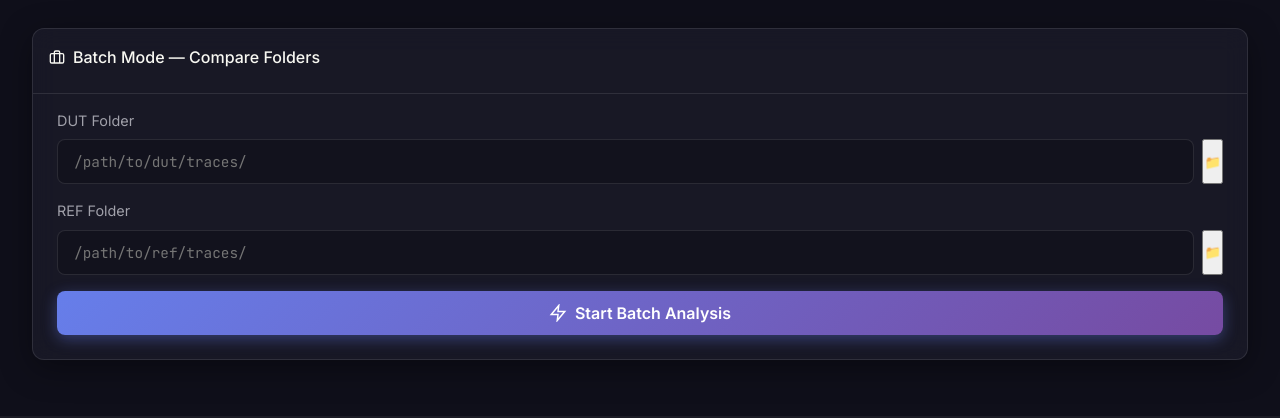
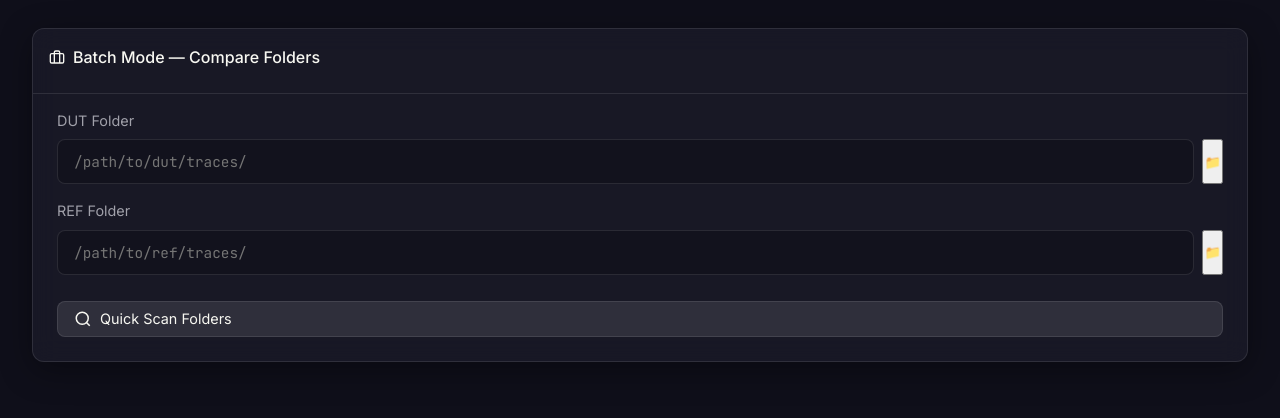
Before and after one commit to tuansethust-ops/app_entry_rca, a FastAPI app: page / in a window 1280 px wide, after a click on "Batch Mode — Compare Folders". Shown: the part 447-865 px from the top of the page. Run offline with FastAPI, Linux system fonts and the light colour scheme.

Commit message:
feat: Add Quick Scan functionality to Batch Mode

```diff
--- a/web/server.py
+++ b/web/server.py
@@ -122,13 +122,13 @@
     return {"job_id": job.id, "status": job.status}
 
 
-@app.post("/api/batch")
-async def start_batch(body: Dict[str, Any]):
-    """Start batch analysis for multiple DUT-REF pairs in directories."""
+import re
+
+@app.post("/api/scan-folders")
+async def scan_folders(body: Dict[str, Any]):
+    """Quickly scan folders to extract device metadata and paired apps."""
     dut_dir = body.get("dut_dir", "")
     ref_dir = body.get("ref_dir", "")
-    backend = body.get("backend", "auto")
-    options = body.get("options", {})
 
     dut_path = Path(dut_dir)
     ref_path = Path(ref_dir)
@@ -138,25 +138,73 @@
     if not ref_path.is_dir():
         return JSONResponse({"error": f"REF directory not found: {ref_dir}"}, status_code=400)
 
-    # Find trace files
     trace_exts = {".log", ".perfetto", ".pftrace", ".systrace", ".trace"}
-    dut_files = {f.stem: f for f in dut_path.iterdir() if f.suffix.lower() in trace_exts}
-    ref_files = {f.stem: f for f in ref_path.iterdir() if f.suffix.lower() in trace_exts}
 
-    # Auto-pair by filename
-    paired = []
-    for name in sorted(dut_files.keys()):
-        if name in ref_files:
-            paired.append((str(dut_files[name]), str(ref_files[name]), name))
+    # regex to match: A075FYG3_VOS_4GB_250709_S1_250709_092927_helloworld.log
+    # or just try to extract components. We make it flexible.
+    pattern = re.compile(r"^(?P<device>[^_]+)_(?P<os>[^_]+)_(?P<ram>\d+GB)_(?P<build>\d+)_.*?(?:_(?P<app>[a-zA-Z0-9]+))?\.(?:log|perfetto|pftrace|systrace|trace)$", re.IGNORECASE)
 
-    if not paired:
-        return JSONResponse(
-            {"error": "No matching trace file pairs found between DUT and REF directories."},
-            status_code=400,
-        )
+    def parse_folder(path: Path):
+        meta = {"model": "Unknown", "os": "Unknown", "ram": "Unknown", "build": "Unknown", "total_files": 0}
+        files = {}
+        for f in path.iterdir():
+            if f.is_file() and f.suffix.lower() in trace_exts:
+                meta["total_files"] += 1
+                m = pattern.match(f.name)
+                if m:
+                    g = m.groupdict()
+                    meta["model"] = g.get("device", meta["model"])
+                    meta["os"] = g.get("os", meta["os"])
+                    meta["ram"] = g.get("ram", meta["ram"])
+                    meta["build"] = g.get("build", meta["build"])
+                    app_name = g.get("app") or f.stem.split("_")[-1]
+                    files[app_name] = f
+                else:
+                    # Fallback: use the part after the last underscore, or the whole stem
+                    parts = f.stem.split("_")
+                    app_name = parts[-1] if len(parts) > 1 else f.stem
+                    files[app_name] = f
+        return meta, files
+
+    dut_meta, dut_files = parse_folder(dut_path)
+    ref_meta, ref_files = parse_folder(ref_path)
+
+    matched_apps = []
+    for app_name in sorted(dut_files.keys()):
+        if app_name in ref_files:
+            matched_apps.append({
+                "target": app_name,
+                "dut_file": str(dut_files[app_name]),
+                "ref_file": str(ref_files[app_name]),
+                "selected": True
+            })
+
+    return {
+        "dut": dut_meta,
+        "ref": ref_meta,
+        "matched_apps": matched_apps
+    }
+
+
+@app.post("/api/batch")
+async def start_batch(body: Dict[str, Any]):
+    """Start batch analysis for specific selected DUT-REF pairs."""
+    pairs = body.get("pairs", [])
+    backend = body.get("backend", "auto")
+    options = body.get("options", {})
+
+    if not pairs:
+        return JSONResponse({"error": "No pairs provided for batch analysis."}, status_code=400)
 
     job_ids = []
-    for dut_f, ref_f, target_name in paired:
+    for pair in pairs:
+        dut_f = pair.get("dut_path")
+        ref_f = pair.get("ref_path")
+        target_name = pair.get("target", "")
+
+        if not dut_f or not ref_f:
+            continue
+
         job = job_manager.create_job(
             dut_path=dut_f,
             ref_path=ref_f,
--- a/web/static/css/style.css
+++ b/web/static/css/style.css
@@ -285,6 +285,15 @@
 .toast.success { border-left-color: var(--color-success); }
 @keyframes slideIn { from { transform: translateX(100%); opacity: 0; } to { transform: translateX(0); opacity: 1; } }
 
+/* Scan Results UI */
+.scan-results-panel { background: rgba(0,0,0,0.15); border-radius: var(--radius-md); padding: 1.25rem; border: 1px solid var(--border-glass); }
+.scan-device-cards { display: grid; grid-template-columns: 1fr 1fr; gap: 1rem; }
+.scan-card { background: rgba(255,255,255,0.05); border: 1px solid var(--border-glass); padding: 1rem; border-radius: var(--radius-sm); }
+.scan-card strong { color: var(--accent-blue); font-size: 1.1rem; margin-right: 0.5rem; }
+.scan-card .scan-sub { font-size: 0.85rem; color: var(--text-muted); margin-top: 0.5rem; }
+.scan-results-panel table th, .scan-results-panel table td { padding: 0.5rem; }
+.scan-results-panel tbody tr:hover td { background: rgba(255,255,255,0.05); }
+
 /* Responsive */
 @media (max-width: 768px) {
     .analyze-grid { grid-template-columns: 1fr; }
--- a/web/static/js/app.js
+++ b/web/static/js/app.js
@@ -367,18 +367,117 @@
     }
 };
 
-// Batch mode setup
-document.getElementById('btn-start-batch').addEventListener('click', async () => {
+// Batch mode setup: Quick Scan & Smart Selection
+let currentBatchPairs = [];
+
+document.getElementById('btn-scan-folders').addEventListener('click', async () => {
     const dDir = document.getElementById('batch-dut-dir').value.trim();
     const rDir = document.getElementById('batch-ref-dir').value.trim();
     if(!dDir || !rDir) {
         showToast("Select both DUT and REF directories", "error");
         return;
     }
+
+    const btn = document.getElementById('btn-scan-folders');
+    btn.innerHTML = 'Scanning...';
+    btn.disabled = true;
+
+    try {
+        const res = await fetch(`${API_BASE}/scan-folders`, {
+            method: 'POST',
+            headers: {'Content-Type': 'application/json'},
+            body: JSON.stringify({ dut_dir: dDir, ref_dir: rDir })
+        });
+        const data = await res.json();
+        if(!res.ok) throw new Error(data.error);
+
+        // Populate Device Info
+        document.getElementById('scan-dut-model').textContent = data.dut.model;
+        document.getElementById('scan-dut-ram').textContent = data.dut.ram;
+        document.getElementById('scan-dut-build').textContent = data.dut.build;
+        document.getElementById('scan-dut-count').textContent = data.dut.total_files;
+
+        document.getElementById('scan-ref-model').textContent = data.ref.model;
+        document.getElementById('scan-ref-ram').textContent = data.ref.ram;
+        document.getElementById('scan-ref-build').textContent = data.ref.build;
+        document.getElementById('scan-ref-count').textContent = data.ref.total_files;
+
+        // Populate Table
+        currentBatchPairs = data.matched_apps;
+        const tbody = document.getElementById('scan-apps-tbody');
+        tbody.innerHTML = '';
+        currentBatchPairs.forEach((pair, i) => {
+            const tr = document.createElement('tr');
+            tr.innerHTML = `
+                <td><input type="checkbox" class="scan-app-cb" data-index="${i}" ${pair.selected ? 'checked' : ''}></td>
+                <td style="font-weight:600; color:var(--text-main)">${pair.target}</td>
+                <td class="mono" style="font-size:0.8rem; opacity:0.8">${pair.dut_file.split(/[\\/]/).pop()}</td>
+                <td class="mono" style="font-size:0.8rem; opacity:0.8">${pair.ref_file.split(/[\\/]/).pop()}</td>
+            `;
+            tbody.appendChild(tr);
+        });
+
+        // Update selected count
+        const updateCount = () => {
+            const checked = document.querySelectorAll('.scan-app-cb:checked').length;
+            document.getElementById('scan-selected-count').textContent = checked;
+            document.getElementById('btn-start-batch').disabled = checked === 0;
+            // Update internal state
+            document.querySelectorAll('.scan-app-cb').forEach(cb => {
+                currentBatchPairs[cb.dataset.index].selected = cb.checked;
+            });
+        };
+
+        // Attach listeners to checkboxes
+        document.querySelectorAll('.scan-app-cb').forEach(cb => {
+            cb.addEventListener('change', updateCount);
+        });
+
+        document.getElementById('scan-select-all').checked = true;
+        document.getElementById('scan-select-all').addEventListener('change', (e) => {
+            document.querySelectorAll('.scan-app-cb').forEach(cb => {
+                cb.checked = e.target.checked;
+            });
+            updateCount();
+        });
+
+        updateCount();
+
+        // Show panel
+        document.getElementById('scan-results-panel').style.display = 'block';
+        showToast(`Found ${currentBatchPairs.length} matched pairs`, 'success');
+
+    } catch(e) {
+        showToast(e.message, 'error');
+    } finally {
+        btn.innerHTML = '<svg width="18" height="18" viewBox="0 0 24 24" fill="none" stroke="currentColor" stroke-width="2"><circle cx="11" cy="11" r="8"/><path d="m21 21-4.35-4.35"/></svg> Quick Scan Folders';
+        btn.disabled = false;
+    }
+});
+
+// Start Selected Batch
+document.getElementById('btn-start-batch').addEventListener('click', async () => {
+    const selectedPairs = currentBatchPairs.filter(p => p.selected).map(p => ({
+        dut_path: p.dut_file,
+        ref_path: p.ref_file,
+        target: p.target
+    }));
+
+    if (selectedPairs.length === 0) return;
+
     const payload = {
-        dut_dir: dDir, ref_dir: rDir,
+        pairs: selectedPairs,
         backend: document.getElementById('opt-backend').value,
+        options: {
+            include_better_final: document.getElementById('opt-include-better').checked,
+            include_correlation: document.getElementById('opt-include-correlation').checked
+        }
     };
+
+    const btn = document.getElementById('btn-start-batch');
+    btn.innerHTML = 'Submitting...';
+    btn.disabled = true;
+
     try {
         const res = await fetch(`${API_BASE}/batch`, {
             method: 'POST',
@@ -387,10 +486,16 @@
         });
         const data = await res.json();
         if(!res.ok) throw new Error(data.error);
-        showToast(`Started ${data.count} jobs`, 'success');
+        showToast(`Started ${data.count} jobs successfully`, 'success');
+
+        // Hide scan panel and switch to jobs view
+        document.getElementById('scan-results-panel').style.display = 'none';
         switchView('jobs');
     } catch(e) {
         showToast(e.message, 'error');
+    } finally {
+        btn.innerHTML = '<svg width="18" height="18" viewBox="0 0 24 24" fill="none" stroke="currentColor" stroke-width="2"><path d="M13 2L3 14h9l-1 8 10-12h-9l1-8z"/></svg> Start Selected Jobs';
+        btn.disabled = false;
     }
 });
 
--- a/web/templates/index.html
+++ b/web/templates/index.html
@@ -136,10 +136,54 @@
                             <button class="btn-browse-sm" id="btn-browse-batch-ref" title="Browse">📁</button>
                         </div>
                     </div>
-                    <button class="btn-primary btn-batch" id="btn-start-batch">
-                        <svg width="18" height="18" viewBox="0 0 24 24" fill="none" stroke="currentColor" stroke-width="2"><path d="M13 2L3 14h9l-1 8 10-12h-9l1-8z"/></svg>
-                        Start Batch Analysis
+                    <button class="btn-secondary btn-batch" id="btn-scan-folders" style="margin-top: 10px; width: 100%;">
+                        <svg width="18" height="18" viewBox="0 0 24 24" fill="none" stroke="currentColor" stroke-width="2"><circle cx="11" cy="11" r="8"/><path d="m21 21-4.35-4.35"/></svg>
+                        Quick Scan Folders
                     </button>
+
+                    <!-- Scan Results Panel (Hidden by default) -->
+                    <div id="scan-results-panel" class="scan-results-panel" style="display: none; margin-top: 20px;">
+                        <h4 style="margin-bottom: 12px; font-weight: 500;">Device Configuration</h4>
+                        <div class="scan-device-cards">
+                            <div class="scan-card">
+                                <strong>DUT:</strong> <span id="scan-dut-model">-</span>
+                                <div class="scan-sub">RAM: <span id="scan-dut-ram">-</span> | Build: <span id="scan-dut-build">-</span></div>
+                                <div class="scan-sub">Traces: <span id="scan-dut-count">0</span> files</div>
+                            </div>
+                            <div class="scan-card">
+                                <strong>REF:</strong> <span id="scan-ref-model">-</span>
+                                <div class="scan-sub">RAM: <span id="scan-ref-ram">-</span> | Build: <span id="scan-ref-build">-</span></div>
+                                <div class="scan-sub">Traces: <span id="scan-ref-count">0</span> files</div>
+                            </div>
+                        </div>
+
+                        <h4 style="margin: 20px 0 12px; font-weight: 500; display: flex; justify-content: space-between;">
+                            Matched Applications
+                            <label style="font-size: 12px; cursor: pointer; display: flex; align-items: center; gap: 4px;">
+                                <input type="checkbox" id="scan-select-all" checked> Select All
+                            </label>
+                        </h4>
+                        <div class="table-wrapper">
+                            <table>
+                                <thead>
+                                    <tr>
+                                        <th style="width: 40px;">Test</th>
+                                        <th>Target Package / App</th>
+                                        <th>DUT File</th>
+                                        <th>REF File</th>
+                                    </tr>
+                                </thead>
+                                <tbody id="scan-apps-tbody">
+                                    <!-- Populated by JS -->
+                                </tbody>
+                            </table>
+                        </div>
+
+                        <button class="btn-primary btn-batch" id="btn-start-batch" style="margin-top: 20px;">
+                            <svg width="18" height="18" viewBox="0 0 24 24" fill="none" stroke="currentColor" stroke-width="2"><path d="M13 2L3 14h9l-1 8 10-12h-9l1-8z"/></svg>
+                            Start Selected (<span id="scan-selected-count">0</span>) Jobs
+                        </button>
+                    </div>
                 </div>
             </details>
         </section>
```
Also changed, not shown: test_api.py (+11 -0 lines).
